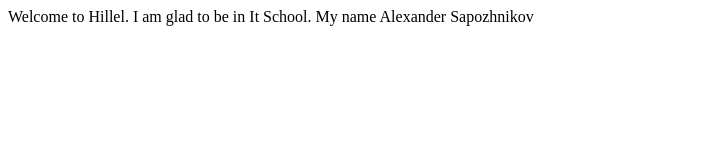
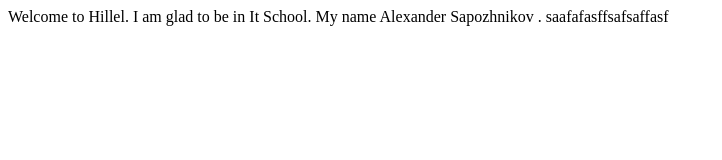
Before and after one commit to AlexSapozhnikov1995/test_sapozhnikov, a plain HTML site: page Index.html in a window 1280 px wide. Shown: the whole page, without its empty margins (0-722 px from the left). Drawn offline with Linux system fonts and the light colour scheme.

Commit message:
second commit

```diff
--- a/Index.html
+++ b/Index.html
@@ -3,7 +3,7 @@
     <title>First Hillel</title>
 </Head>
 <bdoy>
-    Welcome to Hillel. I am glad to be in It School. My name Alexander Sapozhnikov
+    Welcome to Hillel. I am glad to be in It School. My name Alexander Sapozhnikov . saafafasffsafsaffasf
 </bdoy>
 
 </Html>
```
